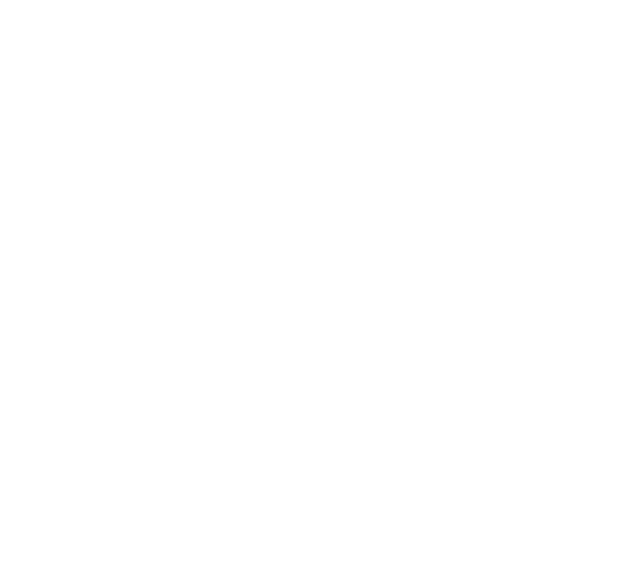
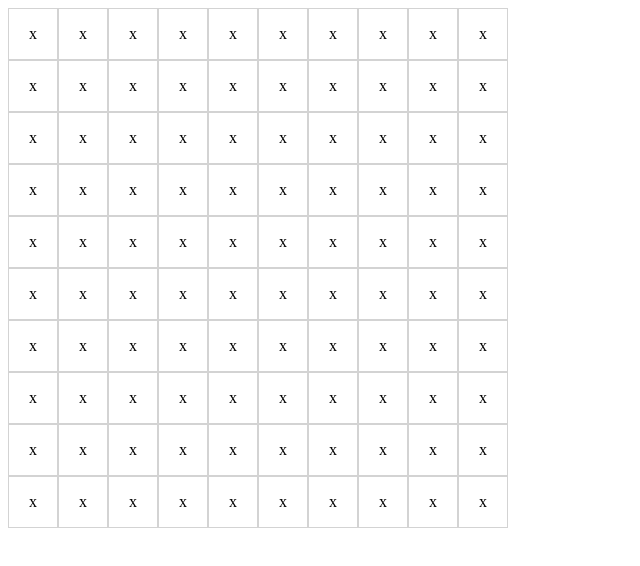
Before and after one commit to vbarbasins/evo-ts-bootcamp, a React (Create React App) app in the folder homeworks/08-functional-reactive-programming/: page / in a window 1280 px wide. Shown: the top 566 px of the page, without its empty margins (0-640 px from the left). Built offline with nearby package versions, Linux system fonts and the light colour scheme.

Commit message:
08: Add initial grid

```diff
--- a/homeworks/08-functional-reactive-programming/src/App.css
+++ b/homeworks/08-functional-reactive-programming/src/App.css
@@ -2,3 +2,20 @@
   margin: 0;
   padding: 0;
 }
+
+html {
+  --cell-width: 50px;
+}
+
+.cell {
+  display: flex;
+  justify-content: center;
+  align-items: center;
+  height: var(--cell-width);
+  border: 1px solid lightgrey;
+}
+
+.grid {
+  display: grid;
+  grid-template-columns: repeat(10, var(--cell-width));
+}
--- a/homeworks/08-functional-reactive-programming/src/App.tsx
+++ b/homeworks/08-functional-reactive-programming/src/App.tsx
@@ -1,6 +1,16 @@
 import React from 'react';
 import './App.css';
 
-export const App: React.FC = () => (
-  <div/>
-);
+const GRID_CELL_COUNT = 100;
+
+export const App: React.FC = () => {
+  const cells = [];
+  for (let i = 0; i < GRID_CELL_COUNT; i += 1) {
+    cells.push(<div className="cell" key={i}>x</div>);
+  }
+  return (
+    <div className="grid">
+      {cells}
+    </div>
+  );
+};
```
